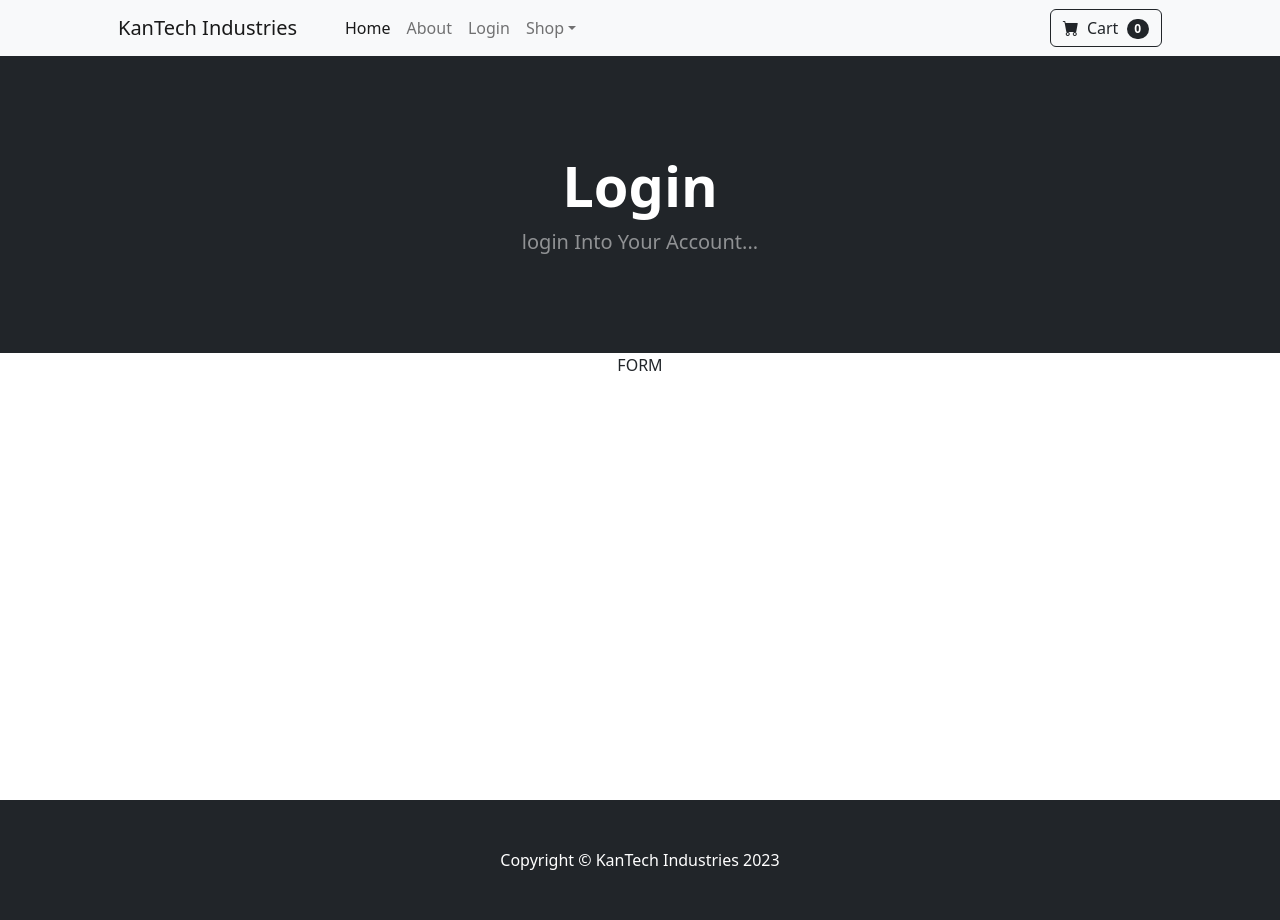
After one commit to FREDYK1/E-commerce-Django, a Django app: page /login_user/ in a window 1280 px wide. The commit adds this page. Run offline with Django 5.2, Linux system fonts and the light colour scheme; some libraries are stand-ins or nearby versions.

Commit message:
Fixing bugs

```diff
--- /dev/null
+++ b/ecom/store/templates/login.html
@@ -0,0 +1,26 @@
+{% extends 'base.html' %}
+
+{% block content %}
+<!-- Header-->
+        <header class="bg-dark py-5">
+            <div class="container px-4 px-lg-5 my-5">
+                <div class="text-center text-white">
+                    <h1 class="display-4 fw-bolder">Login</h1>
+                    <p class="lead fw-normal text-white-50 mb-0">login Into Your Account...</p>
+                </div>
+            </div>
+        </header>
+        <div class="container">
+            <div class="row">
+                <center>
+                    <div class="col-8">
+                        FORM
+                        <br/><br/>
+                        <br/><br/>
+                        <br/><br/>
+                        <br/><br/>
+                    </div>
+                </center>
+            </div>
+        </div>
+{% endblock %}
--- a/ecom/store/templates/navbar.html
+++ b/ecom/store/templates/navbar.html
@@ -6,6 +6,13 @@
             <ul class="navbar-nav me-auto mb-2 mb-lg-0 ms-lg-4">
                 <li class="nav-item"><a class="nav-link active" aria-current="page" href="{% url 'home' %}">Home</a></li>
                 <li class="nav-item"><a class="nav-link" href="{% url 'about' %}">About</a></li>
+
+                {% if user.is_authenticated %}
+                    <li class="nav-item"><a class="nav-link" href="{% url 'login' %}">Logout</a></li>
+                {% else %}
+                    <li class="nav-item"><a class="nav-link" href="{% url 'logout' %}">Login</a></li>
+                {% endif %}
+
                 <li class="nav-item dropdown">
                     <a class="nav-link dropdown-toggle" id="navbarDropdown" href="#" role="button" data-bs-toggle="dropdown" aria-expanded="false">Shop</a>
                     <ul class="dropdown-menu" aria-labelledby="navbarDropdown">
--- a/ecom/store/urls.py
+++ b/ecom/store/urls.py
@@ -4,4 +4,6 @@ from . import views
 urlpatterns = [
     path('', views.home, name='home'),
     path('about/', views.about, name='about'),
+    path('login_user/', views.login_user, name='login'),
+    path('logout_user/', views.logout_user, name='logout'),
 ]
--- a/ecom/store/views.py
+++ b/ecom/store/views.py
@@ -1,5 +1,8 @@
 from django.shortcuts import render
 from .models import Product
+from django.contrib.auth import login, logout, authenticate
+from django.contrib import messages
+
 
 def home(request):
     products = Product.objects.all()
@@ -7,3 +10,9 @@ def home(request):
 
 def about(request):
     return render(request, 'about.html', {})
+
+def login_user(request):
+    return render(request, 'login.html', {})
+
+def logout_user(request):
+    pass
```
Also changed, not shown: ecom/db.sqlite3.
